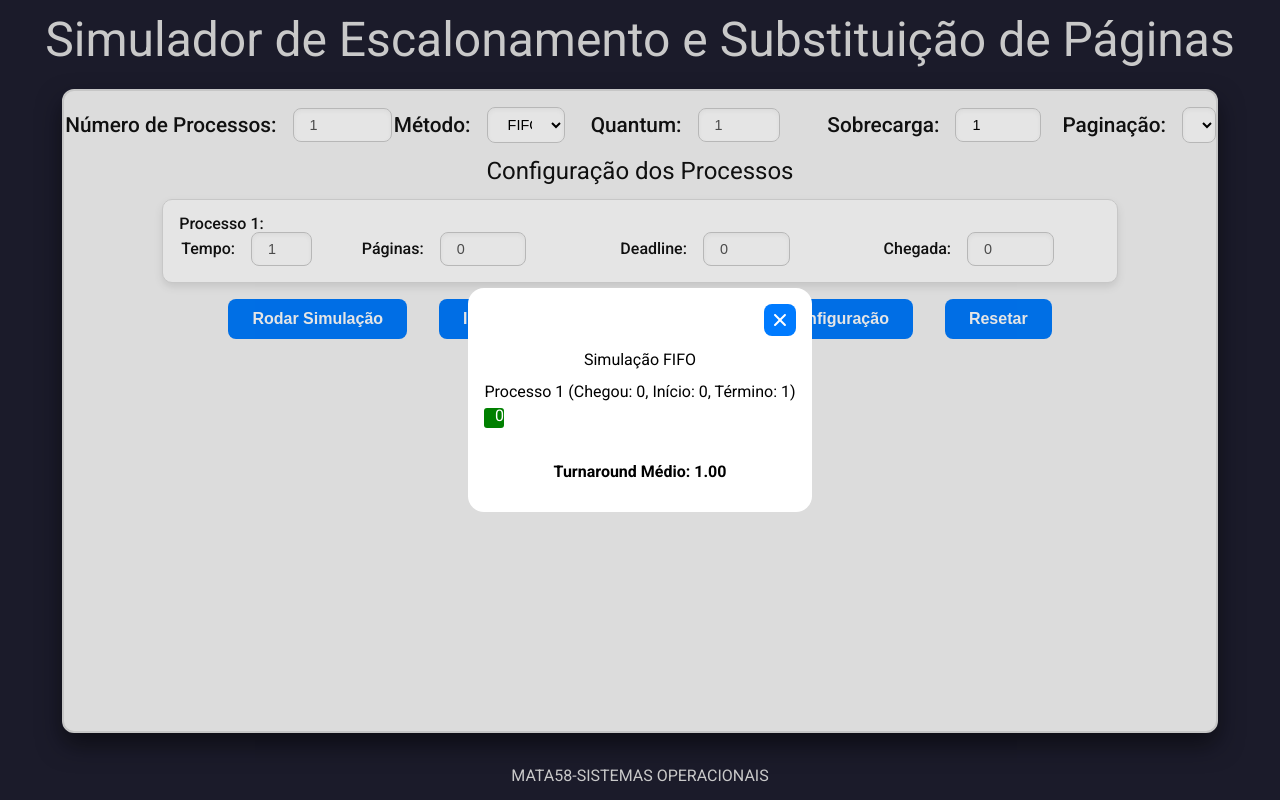
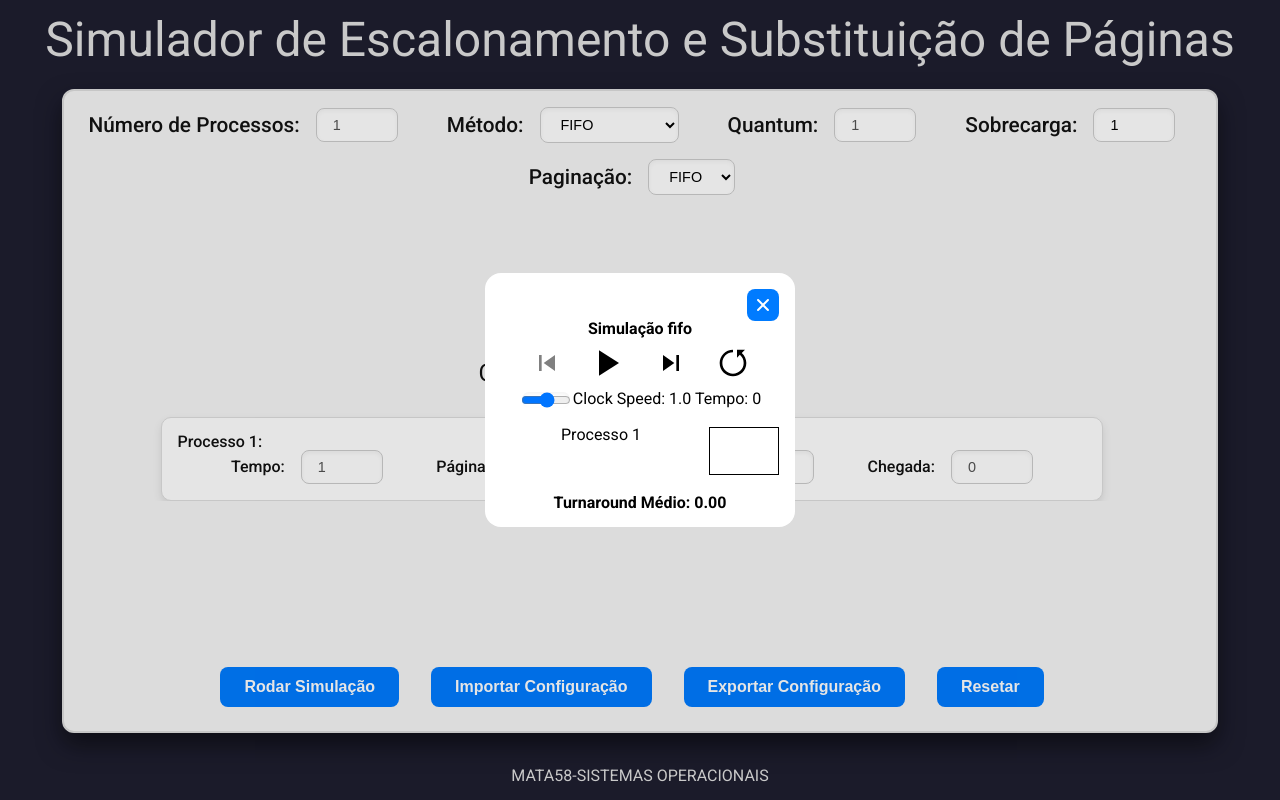
Before and after one commit to JoseRaimundo27/SimuladorSO, a React (Vite) app: page / in a window 1280 px wide. Both pictures are taken after a click on the button "Rodar Simulação". Built offline with nearby package versions, Linux system fonts and the light colour scheme.

Commit message:
Adicionada função para controlar a progressão dos processos

```diff
--- a/src/App.css
+++ b/src/App.css
@@ -1,8 +1,9 @@
 :root {
-  --font-primary:  "Roboto", serif;
+  --font-primary: "Roboto", serif;
   --font-secondary: "Montserrat", serif;
 
 }
+
 .app-container {
   font-family: var(--font-primary);
   background-color: #1e1e2f;
@@ -21,32 +22,44 @@
   font-size: 3rem;
 
 }
+
 .main-content {
-  background-color: #f5f5f5; /* Cinza claro para destaque */
-  color: #121212; /* Texto escuro para contraste */
-  box-shadow: 0 8px 16px rgba(0, 0, 0, 0.3); /* Sombra suave */
-  border: 2px solid #dcdcdc; /* Borda sutil */
-  border-radius: 12px; /* Bordas arredondadas */
+  background-color: #f5f5f5;
+  /* Cinza claro para destaque */
+  color: #121212;
+  /* Texto escuro para contraste */
+  box-shadow: 0 8px 16px rgba(0, 0, 0, 0.3);
+  /* Sombra suave */
+  border: 2px solid #dcdcdc;
+  /* Borda sutil */
+  border-radius: 12px;
+  /* Bordas arredondadas */
   width: 90%;
   height: 80%;
-  transition: transform 0.3s ease, box-shadow 0.3s ease; /* Animação de destaque */
-  overflow-y: scroll;
+  transition: transform 0.3s ease, box-shadow 0.3s ease;
+  /* Animação de destaque */
+  overflow-y: auto;
   overflow-x: hidden;
 
 }
 
 .main-content:hover {
-  transform: translateY(-5px); /* Elevação ao passar o mouse */
-  box-shadow: 0 12px 24px rgba(0, 0, 0, 0.5); /* Sombra mais forte */
+  transform: translateY(-5px);
+  /* Elevação ao passar o mouse */
+  box-shadow: 0 12px 24px rgba(0, 0, 0, 0.5);
+  /* Sombra mais forte */
 }
 
 h2 {
-  color: #333333; /* Título mais escuro no main-content */
+  color: #333333;
+  /* Título mais escuro no main-content */
 }
 
 button {
-  background-color: #333333; /* Fundo escuro */
-  color: #ffffff; /* Texto claro */
+  background-color: #333333;
+  /* Fundo escuro */
+  color: #ffffff;
+  /* Texto claro */
   border: none;
   border-radius: 8px;
   padding: 10px 15px;
@@ -55,5 +68,6 @@ button {
 }
 
 button:hover {
-  background-color: #555555; /* Fundo mais claro no hover */
+  background-color: #555555;
+  /* Fundo mais claro no hover */
 }
--- a/src/algorithms/FIFOSimulation/index.jsx
+++ b/src/algorithms/FIFOSimulation/index.jsx
@@ -57,11 +57,12 @@ function FIFOSimulation({ processData }) {
 
     const averageTurnaround = totalTurnaround / sorted.length;
     setTurnaroundAvg(averageTurnaround);
-  }, [processData]);
+  }, []);
 
   return (
+    <>
+      <h3>Simulação FIFO</h3>
       <div className="simulation-container">
-      <h3>Simulação FIFO</h3>
 
         {simulationData.map((p) => (
           <div key={p.id} className="process-row">
@@ -76,10 +77,11 @@ function FIFOSimulation({ processData }) {
           </div>
         ))}
 
+      </div>
       <div className="turnaround-info">
         <h4>Turnaround Médio: {turnaroundAvg.toFixed(2)}</h4>
       </div>
-    </div>
+    </>
   );
 }
 
--- /dev/null
+++ b/src/algorithms/Simulation/index.jsx
@@ -0,0 +1,216 @@
+import { useEffect, useState, useRef } from "react";
+import "../style.css";
+import TimelineBlock from "../../components/TimelineBlock/";
+import { IoMdPlay, IoMdPause } from "react-icons/io";
+import { MdSkipPrevious, MdSkipNext } from "react-icons/md";
+import { RiResetLeftFill } from "react-icons/ri";
+
+export default function Simulation({ algorithm, processData, quantum = 1, overhead = 1 }) {
+    const [simulationData, setSimulationData] = useState([]);
+    const moment = useRef(0);
+    const [majorTime, setMajorTime] = useState(0);
+    const [minorTime, setMinorTime] = useState(0);
+    const [finalTime, setFinalTime] = useState(0);
+    const [speed, setSpeed] = useState(1);
+    const [simulationState, setSimulationState] = useState('paused');
+
+    useEffect(() => {
+        const interval = setInterval(() => {
+            if (finalTime === majorTime)
+                setSimulationState('paused');
+            if (simulationState != 'running')
+                return;
+
+            moment.current = moment.current + 0.05 * speed;
+            var mj = Math.floor(moment.current);
+            setMinorTime(moment.current - mj);
+            if (mj != majorTime) {
+                setMajorTime(mj);
+            }
+        }, 50);
+        return () => clearInterval(interval);
+    }, [finalTime, majorTime, simulationState, speed])
+    useEffect(() => {
+        var time = 0;
+        processData.forEach(p => {
+            p.remainTime = p.tempo;
+            p.timeline = [];
+            p.marked = false;
+        });
+        var remainQuantum = quantum;
+        var currentProcess = null;
+        var remainOverhead = 0;
+        while (true) {
+            var activeProcesses = processData.filter(p => p.remainTime > 0);
+            if (activeProcesses.length === 0) break;
+
+
+            if (remainQuantum === quantum && remainOverhead === 0 || currentProcess?.remainTime === 0) {
+                activeProcesses = activeProcesses.filter(p => p.chegada <= time);
+
+                if (algorithm === "round_robin") {
+                    if (activeProcesses.filter(p => !p.marked).length === 0) {
+                        activeProcesses.map(p => p.marked = false);
+                    }
+                    activeProcesses = activeProcesses.filter(p => !p.marked)
+                }
+
+                if (algorithm === "fifo" || algorithm === "round_robin")
+                    currentProcess = activeProcesses.sort((p, q) => p.chegada - q.chegada)[0];
+                else if (algorithm === "sjf")
+                    currentProcess = activeProcesses.sort((p, q) => p.tempo - q.tempo)[0];
+                else if (algorithm === "edf") {
+                    currentProcess = activeProcesses.sort((p, q) => p.deadline - q.deadline)[0];
+                }
+            }
+
+            processData.forEach(p => {
+                if (p.remainTime == 0) {
+                    p.timeline.push('end');
+                } else if (p.chegada > time) {
+                    p.timeline.push('idle');
+                } else if (p.id === currentProcess?.id) {
+                    if (remainQuantum > 0) {
+                        p.timeline.push('exe');
+                        p.remainTime--;
+                        remainOverhead = overhead;
+                    } else {
+                        p.timeline.push('over');
+                        p.marked = true;
+                        remainOverhead--;
+                    }
+                } else {
+                    p.timeline.push('wait');
+                }
+            });
+            time++;
+            if (algorithm === "edf" || algorithm === "round_robin") remainQuantum--;
+            if (remainQuantum < 0 && remainOverhead === 0 || currentProcess?.remainTime === 0) remainQuantum = quantum;
+        }
+        setSimulationData(processData);
+        setFinalTime(time);
+    }, [])
+
+    function getAVGTurnaround(time) {
+        var turnaround = 0;
+
+        simulationData.map(p => {
+            for (var i = 0; i < time && i < p.timeline.length; i++) {
+                if (['wait', 'over', 'exe'].includes(p.timeline[i]))
+                    turnaround++;
+            }
+        });
+
+        return turnaround / processData.length;
+    }
+
+    function getStatus(process, time) {
+        var index = minorTime === 0 ? time - 1 : time;
+        if (index < 0)
+            return '';
+        else if (index >= finalTime)
+            return 'Finalizado';
+
+        switch (process.timeline[index]) {
+            case 'exe':
+                return "Em Execução";
+            case 'wait':
+                return "Em Espera";
+            case 'over':
+                return "Sobrecarga";
+            case 'idle':
+                return "Não carregado";
+            case 'end':
+                return "Finalizado";
+        }
+    }
+
+    function handleChangeSpeed(e) {
+        setSpeed(e.target.value);
+    }
+    function handleTogglePlay() {
+        if (simulationState === 'running')
+            setSimulationState('paused');
+        else
+            setSimulationState('running');
+    }
+    function handlePrevious() {
+        if (majorTime > 0) {
+            moment.current = majorTime - 1;
+            setMajorTime(majorTime - 1);
+        } else {
+            moment.current = 0;
+        }
+        setMinorTime(0);
+    }
+    function handleNext() {
+        if (majorTime < finalTime) {
+            moment.current = majorTime + 1;
+            setMajorTime(majorTime + 1);
+        } else {
+            moment.current = finalTime;
+        }
+        setMinorTime(0);
+    }
+    function handleReset() {
+        moment.current = 0;
+        setMajorTime(0);
+        setMinorTime(0);
+        setSimulationState("paused");
+    }
+
+    return (
+        <>
+            <h3>Simulação {algorithm}</h3>
+            <div>
+                <button
+                    className="simulation-controller-button"
+                    disabled={simulationState !== 'paused' || majorTime === 0 && minorTime === 0}
+                    onClick={handlePrevious}>
+                    <MdSkipPrevious size={32} />
+                </button>
+                <button
+                    className="simulation-controller-button"
+                    onClick={handleTogglePlay}
+                    disabled={majorTime === finalTime}>
+                    {simulationState !== 'running' && (<IoMdPlay size={32} />)}
+                    {simulationState !== 'paused' && (<IoMdPause size={32} />)}
+                </button>
+                <button
+                    className="simulation-controller-button"
+                    disabled={simulationState !== 'paused' || majorTime === finalTime}
+                    onClick={handleNext}>
+                    <MdSkipNext size={32} />
+                </button>
+                <button className="simulation-controller-button" onClick={handleReset}>
+                    <RiResetLeftFill size={32} />
+                </button>
+            </div>
+            <div className="simulation-speed">
+                <input disabled={simulationState !== 'paused'} type="range" id="speed" name="speed" min="0.1" max="2" step="0.1" onChange={handleChangeSpeed} />
+                <label htmlFor="speed">Clock Speed: {parseFloat(speed).toFixed(1)} Tempo: {majorTime}</label>
+            </div>
+            <div className="simulation-container">
+
+                {simulationData.map((p) => (
+                    <div key={p.id} className="process-row">
+                        <h4>
+                            Processo {p.id}
+                            <br></br>
+                            {getStatus(p, majorTime)}
+                        </h4>
+                        <div className="process-timeline">
+                            {p.timeline.map((state, index) => (
+                                <TimelineBlock key={index} state={state} index={index} majorTime={majorTime} minorTime={minorTime} />
+                            ))}
+                        </div>
+                    </div>
+                ))}
+
+            </div>
+            <div className="turnaround-info">
+                <h4>Turnaround Médio: {getAVGTurnaround(majorTime).toFixed(2)}</h4>
+            </div>
+        </>
+    );
+}
--- a/src/algorithms/style.css
+++ b/src/algorithms/style.css
@@ -1,27 +1,46 @@
 .simulation-container {
+  text-align: center;
   display: flex;
   flex-direction: column;
-  gap: 1rem;
   margin: 1rem 0;
-  justify-content: center;
-  align-items: center;
-  width: fit-content;
+  /* align-items: center; */
+  width: 100%;
+  max-height: 60vh;
+  overflow-x: auto;
+  overflow-y: auto;
+  flex-grow: 1;
+}
+
+.simulation-speed input {
+  vertical-align: middle;
+  width: 2rem;
+}
+
+.simulation-speed input:disabled svg {
+  color: gray;
+}
+
+.simulation-speed input[type=range] {
+  width: 3rem;
+  padding: 0;
 }
 
 .process-row {
   display: flex;
-  flex-direction: column;
   gap: 0.5rem;
+  height: 3rem;
 }
 
 .process-row h4 {
   font-size: 1rem;
+  min-width: 200px;
   margin: 0;
+
 }
 
 .process-timeline {
   display: flex;
-  gap: 2px;
+  align-items: stretch;
 }
 
 
@@ -32,17 +51,5 @@
 
 
 .timeline-block {
-  opacity: 0;
-  /* Inicialmente invisível */
-  transform: scale(0.8);
-  /* Inicialmente reduzido */
-  animation: fadeInScale 0.3s ease forwards;
+  border: 1px solid black;
 }
-
-/* Animação para entrada gradual */
-@keyframes fadeInScale {
-  to {
-    opacity: 1;
-    transform: scale(1);
-  }
-}
--- a/src/components/Main/index.jsx
+++ b/src/components/Main/index.jsx
@@ -6,6 +6,7 @@ import RoundRobinSimulation from "../../algorithms/RoundRobinSimulation";
 import EDFSimulation from "../../algorithms/EDFSimulation";
 import "./style.css";
 import { IoIosClose } from "react-icons/io";
+import Simulation from "../../algorithms/Simulation";
 
 function Main() {
   const [numProcesses, setNumProcesses] = useState(1);
@@ -174,7 +175,7 @@ function Main() {
         </div>
 
         <div className="process-config">
-          <h3>Configuração dos Processos</h3>
+          <h3 style={{ marginBottom: "1rem" }}>Configuração dos Processos</h3>
           <div className="process-config-cards_container">
             {processData.map((process, index) => (
               <ProcessCard
@@ -208,33 +209,16 @@ function Main() {
       </form>
 
       <dialog className="simulation-modal" ref={SimDialog}>
-        <div>
+        <div className="simulation-modal-header">
           <button className="simulation-button" type="button" onClick={handleModalClose}>
             <IoIosClose size={32} />
           </button>
         </div>
         {/* Renderiza o componente de simulação somente se a simulação estiver rodando */}
-        {isSimulationRunning && algorithm === "fifo" && (
-          <FIFOSimulation processData={processData} />
+        {isSimulationRunning && (
+          <Simulation algorithm={algorithm} processData={processData} quantum={quantum} overhead={overhead} />
         )}
-        {isSimulationRunning && algorithm === "sjf" && (
-          <SJFSsimulation processData={processData} />
-        )}
-        {isSimulationRunning && algorithm === "round_robin" && (
-          <RoundRobinSimulation
-            processData={processData}
-            quantum={quantum}
-            overhead={overhead}
-          />
-        )}
-        {isSimulationRunning && algorithm === "edf" && (
-          <EDFSimulation
-            processData={processData}
-            quantum={quantum}
-            overhead={overhead}
 
-          />
-        )}
       </dialog>
       {isSimulationRunning ? SimDialog.current?.showModal() : SimDialog.current?.close()}
     </section>
--- a/src/components/Main/style.css
+++ b/src/components/Main/style.css
@@ -1,10 +1,20 @@
 .config-section {
     border-radius: 8px;
     width: 100%;
+    height: 100%;
     flex-direction: row;
     justify-content: space-evenly;
     padding-bottom: 1rem;
+    box-sizing: border-box;
+}
 
+.config-form {
+    height: 600px;
+    padding: 1rem 1rem 0 0;
+    display: flex;
+    flex-direction: column;
+    justify-content: space-between;
+    flex-basis: 0%
 }
 
 .config-form-options {
@@ -12,7 +22,8 @@
     width: 100%;
     display: flex;
     justify-content: space-around;
-    margin-top: 1rem;
+    flex-wrap: wrap;
+    row-gap: 1rem;
 }
 
 .config-form-options label {
@@ -26,7 +37,6 @@
 
 input,
 select {
-    width: 20%;
     padding: 0.5rem 1rem;
     font-size: 0.9rem;
     border: 1px solid #ccc;
@@ -37,8 +47,8 @@ select {
     box-shadow: inset 0 2px 4px rgba(0, 0, 0, 0.05);
 }
 
-select {
-    width: 50%;
+input {
+    width: 3rem;
 }
 
 input:focus,
@@ -85,7 +95,24 @@ select {
     padding: 0 !important;
 }
 
-.simulation-button svg {
+.simulation-controller-button {
+    border: none;
+    cursor: pointer;
+    background-color: inherit;
+}
+
+.simulation-controller-button svg {
+    display: inline-block;
+    vertical-align: middle;
+    color: black;
+}
+
+.simulation-controller-button:disabled svg {
+    color: gray;
+}
+
+.simulation-button svg,
+.simulation-controller-button svg {
     display: inline-block;
     vertical-align: middle;
 }
@@ -94,12 +121,24 @@ select {
     padding: 1rem;
     border: none;
     border-radius: 1rem;
+    max-width: 90%;
+    max-height: 90%;
+    text-align: center;
+}
+
+.simulation-modal-header {
     text-align: right;
 }
 
+.simulation-modal h3 {
+    justify-self: center;
+    font-weight: bold;
+}
+
 .process-config {
-    margin-top: 1rem;
+    padding-top: 1rem;
 
+    box-sizing: border-box;
 }
 
 .process-config h3 {
@@ -111,7 +150,7 @@ select {
 .process-config-cards_container {
     display: flex;
     flex-direction: column;
-    justify-content: center;
     align-items: center;
-
+    max-height: 50vh;
+    overflow: auto;
 }
--- a/src/components/ProcessCard/style.css
+++ b/src/components/ProcessCard/style.css
@@ -8,6 +8,7 @@
     border-radius: 10px;
     box-shadow: 0 4px 8px rgba(0, 0, 0, 0.1);
     overflow: hidden;
+    min-height: fit-content;
 }
 
 .card-labels {
--- a/src/components/TimelineBlock/index.jsx
+++ b/src/components/TimelineBlock/index.jsx
@@ -1,31 +1,47 @@
 import React from "react";
 import "./style.css";
 
-const TimelineBlock = ({ state, index }) => {
+const TimelineBlock = ({ state, index, majorTime, minorTime }) => {
   const getClassName = (state) => {
     switch (state) {
-      case "execute":
+      case "exe":
         return "green";
       case "wait":
         return "yellow";
       case "idle":
         return "light-gray";
-      case "completed":
+      case "end":
         return "dark-gray";
-      case "overhead":
+      case "over":
         return "red";
       default:
         return "";
     }
   };
 
+  function getColor() {
+    switch (state) {
+      case "exe":
+        return "green";
+      case "wait":
+        return "yellow";
+      case "idle":
+        return "lightgray";
+      case "end":
+        return "#5F5F5F";
+      case "over":
+        return "red";
+      default:
+        return "";
+    }
+  }
+
   return (
     <div
       key={index}
-      className={`timeline-block ${getClassName(state)}`}
-      style={{ animationDelay: `${index * 0.5}s` }}
+      className={`timeline-block ${getClassName(state)} ${index > majorTime ? "invisible" : ""} ${index === majorTime ? "progress" : ""}`}
     >
-      {index}
+      {index === majorTime && (<div className="timeline-progress" style={{ height: "100%", width: `${minorTime * 100}%`, backgroundColor: `${getColor()}` }}></div>)}
     </div>
   );
 };
--- a/src/components/TimelineBlock/style.css
+++ b/src/components/TimelineBlock/style.css
@@ -1,8 +1,16 @@
 .timeline-block {
-    width: 20px;
-    height: 20px;
-    border-radius: 3px;
+  width: 70px;
+  height: 3rem;
   background-color: lightgray;
+  box-sizing: border-box;
+}
+
+.timeline-block.invisible {
+  background-color: white !important;
+}
+
+.timeline-block.progress {
+  background-color: white !important;
 }
 
 .timeline-block.green {
--- a/src/main.jsx
+++ b/src/main.jsx
@@ -4,7 +4,7 @@ import App from './App.jsx'
 import './main.css'
 
 createRoot(document.getElementById('root')).render(
-  <StrictMode>
-    <App />
-  </StrictMode>,
+  // <StrictMode>
+  <App />
+  // </StrictMode>,
 )
```
Lines whose indentation alone changed are shown as unchanged.
